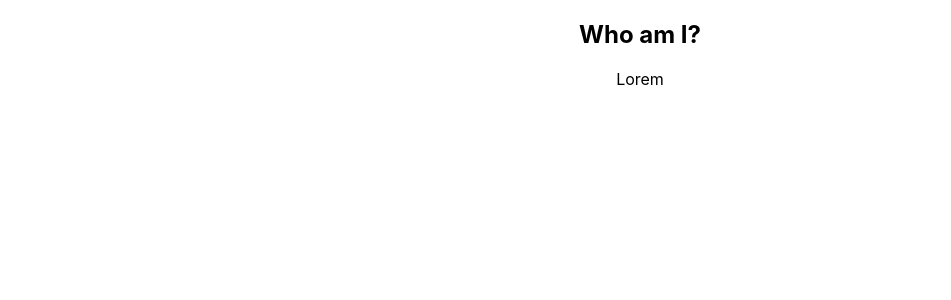
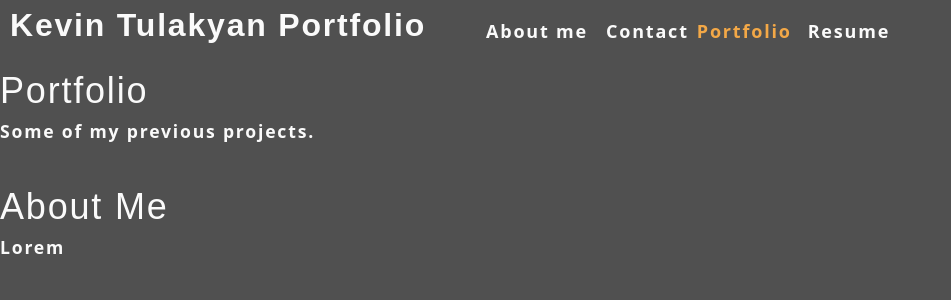
Before and after one commit to KevinTulakyan/React-Portfolio, a React (Create React App) app: page / in a window 1280 px wide. Shown: the top 300 px of the page, without its empty margins (0-951 px from the left). Built offline with nearby package versions, Linux system fonts and the light colour scheme.

Commit message:
added basic working ui

```diff
--- a/src/App.js
+++ b/src/App.js
@@ -1,9 +1,37 @@
-import './App.css';
-import About from './components/About'
+import React, { useState } from 'react';
+import Nav from './components/Nav';
+import About from './components/About';
+import Portfolio from './components/Portfolio';
+import ContactForm from './components/Contact';
+
 function App() {
+  const [contactSelected, setContactSelected] = useState(false);
+  const [categories] = useState([
+    { name: 'portfolio', description: 'Some of my previous projects.' },
+    { name: 'resume', description: 'Some of the things I am well versed in.' },
+  ]);
+
+  const [currentCategory, setCurrentCategory] = useState(categories[0]);
+
   return (
-    <div className="App">
-      <About />
+    <div>
+      <Nav
+          categories={categories}
+          setCurrentCategory={setCurrentCategory}
+          currentCategory={currentCategory}
+          contactSelected={contactSelected}
+          setContactSelected={setContactSelected}
+        ></Nav>
+      <main>
+        {!contactSelected ? (
+          <>
+            <Portfolio currentCategory={currentCategory}></Portfolio>
+            <About></About>
+          </>
+        ) : (
+          <ContactForm></ContactForm>
+        )}
+      </main>
     </div>
   );
 }
--- a/src/components/About/index.js
+++ b/src/components/About/index.js
@@ -3,7 +3,7 @@
 function About() {
     return(
         <section className="my-5">
-            <h1 id='about' >Who am I?</h1>
+            <h1 id='about' >About Me</h1>
             <p>Lorem</p>
         </section>
     );
--- a/src/components/Nav/index.js
+++ b/src/components/Nav/index.js
@@ -0,0 +1,59 @@
+import React, { useEffect } from "react";
+import { capitalizeFirstLetter } from "../../utils/helpers";
+
+function Nav(props) {
+    const {
+        categories = [],
+        setCurrentCategory,
+        currentCategory,
+        contactSelected,
+        setContactSelected
+    } = props;
+
+    useEffect(() => {
+        document.title = capitalizeFirstLetter(currentCategory.name);
+    }, [currentCategory]);
+
+    return (
+        <header className="flex-row px-1">
+            <h2>
+                <a data-testid="link" href="/">
+                    <span role="img" aria-label="camera">
+                        {" "}
+                    </span>{" "}
+                    Kevin Tulakyan Portfolio
+                </a>
+            </h2>
+            <nav>
+                <ul className="flex-row">
+                    <li className={`mx-2 ${contactSelected && 'navActive'}`}>
+                        <a href="#about" onClick={() => setContactSelected(false)}>
+                            About me
+                        </a>
+                    </li>
+                    <li>
+                        <span onClick={() => setContactSelected(true)}>Contact</span>
+                    </li>
+                    {categories.map((category) => (
+                        <li
+                        className={`mx-1 ${
+                          currentCategory.name === category.name && !contactSelected && `navActive`
+                          }`}
+                        key={category.name}
+                      >
+                            <span
+                                onClick={() => {
+                                    setCurrentCategory(category)
+                                }}
+                            >
+                                {capitalizeFirstLetter(category.name)}
+                            </span>
+                        </li>
+                    ))}
+                </ul>
+            </nav>
+        </header>
+    );
+}
+
+export default Nav;
--- a/src/components/Portfolio/index.js
+++ b/src/components/Portfolio/index.js
@@ -0,0 +1,13 @@
+import React from 'react';
+import { capitalizeFirstLetter } from '../../utils/helpers';
+
+function Portfolio(props) {
+  const { currentCategory } = props;
+  return (
+    <section>
+      <h1 data-testid="h1tag">{capitalizeFirstLetter(currentCategory.name)}</h1>
+      <p>{currentCategory.description}</p>
+    </section>
+  );
+}
+export default Portfolio;
--- a/src/index.css
+++ b/src/index.css
@@ -1,13 +1,295 @@
+
+mmin {
+	margin: 0 auto;
+	max-width: 90%;
+  padding: 50px 30px;
+}
+:root {
+  --primary: #8c54ff;
+  --secondary: #F3A847;
+  --tertiary: #B12704;
+  --light: #fafafa;
+  --dark: #505050;
+  --darker: #111111;
+  --error: rgb(228, 46, 1);
+  --spacing-one: calc(1rem * 0.5);
+  --spacing-two: calc(1rem);
+  --spacing-five: calc(2.5rem);
+
+}
+
+* {
+  box-sizing: border-box;
+}
+
+html,
+body {
+  min-height: 100%;
+}
+
 body {
   margin: 0;
-  font-family: -apple-system, BlinkMacSystemFont, 'Segoe UI', 'Roboto', 'Oxygen',
-    'Ubuntu', 'Cantarell', 'Fira Sans', 'Droid Sans', 'Helvetica Neue',
-    sans-serif;
-  -webkit-font-smoothing: antialiased;
-  -moz-osx-font-smoothing: grayscale;
+  padding: 0;
+  font-weight: 600;
+  line-height: 1.5;
+  font-size: 18px;
+  letter-spacing: .1em;
+  background: var(--dark);
+  color: var(--light);
+  font-family: 'system-ui';
+
 }
 
-code {
-  font-family: source-code-pro, Menlo, Monaco, Consolas, 'Courier New',
-    monospace;
+h1,
+h2,
+h3,
+h4,
+h5,
+h6 {
+  font-family:  sans-serif;
+  font-weight: 500;
+  margin: 5px 0;
+  line-height: 1.25;
 }
+
+h1 {
+  font-size: 2.25rem;
+}
+
+h2 {
+  font-size: 2rem;
+}
+
+h3 {
+  font-size: 1.75rem;
+}
+
+h4 {
+  font-size: 1.5rem;
+}
+
+h5 {
+  font-size: 1.25rem;
+}
+
+h6 {
+  font-size: 1rem;
+}
+
+p {
+  font-size: 1.1rem;
+  margin-top: 0;
+}
+
+a {
+  color: var(--tertiary);
+  text-decoration: none;
+  font-weight: bold;
+}
+
+a:hover {
+  text-decoration: underline;
+}
+
+header {
+  background: var(--dark);
+}
+
+header a {
+  color: var(--light);
+}
+
+button {
+  font-size: 1rem;
+  text-decoration: none;
+  padding: 0.25rem 1rem;
+  border-radius: .5rem;
+  border: none;
+  outline: none;
+  cursor: pointer;
+  margin: 0 1px;
+  background-color: var(--secondary);
+}
+
+button:hover {
+  opacity: .8;
+}
+
+button[disabled] {
+  cursor: default;
+  opacity: .8;
+}
+
+img {
+  max-width: 100%;
+}
+
+span[role="img"] {
+  cursor: default;
+}
+
+form {
+  width: 40%;
+}
+
+input {
+  font-size: 1rem;
+  padding: 0.25rem;
+  border: 1px solid var(--dark);
+  outline: none;
+  border-radius: 3px;
+  transition: box-shadow 0.2s;
+}
+
+input:focus {
+  border: 1px solid var(--secondary);
+  box-shadow: 0 0 .25rem rgba(0, 0, 0, .5);
+}
+
+li {
+  list-style: none;
+}
+
+nav a:hover {
+  text-decoration: none;
+}
+
+nav  li {
+  cursor: pointer;
+}
+
+textarea {
+	width: 600px;
+	height: 120px;
+	border: 3px solid #cccccc;
+	padding: 5px;
+}
+
+.container {
+  width: 85%;
+  max-width: 1200px;
+  margin-left: auto;
+  margin-right: auto;
+}
+
+.flex-row {
+  display: flex;
+  flex-wrap: wrap;
+}
+
+.space-between {
+  justify-content: space-between;
+}
+
+.flex-end {
+  justify-content: flex-end;
+}
+
+.mx-1 {
+  margin-right: var(--spacing-one);
+  margin-left: var(--spacing-one);
+}
+
+.mx-2 {
+  margin-right: var(--spacing-two);
+  margin-left: var(--spacing-two);
+}
+
+.my-1 {
+  margin-top: var(--spacing-one);
+  margin-bottom: var(--spacing-one);
+}
+
+.my-2 {
+  margin-top: var(--spacing-two);
+  margin-bottom: var(--spacing-two);
+}
+
+.my-5 {
+  margin-top: var(--spacing-five);
+  margin-bottom: var(--spacing-five);
+}
+
+.px-1 {
+  padding-right: var(--spacing-one);
+  padding-left: var(--spacing-one);
+}
+
+.px-2 {
+  padding-right: var(--spacing-two);
+  padding-left: var(--spacing-two);
+}
+
+.py-1 {
+  padding-top: var(--spacing-one);
+  padding-bottom: var(--spacing-one);
+}
+
+.py-2 {
+  padding-top: var(--spacing-two);
+  padding-bottom: var(--spacing-two);
+}
+
+.card {
+  width: 25%;
+  text-align: center;
+}
+
+.img-thumbnail {
+  width: auto;
+  height: 300px;
+  margin-bottom: 50px;
+  cursor: pointer;
+}
+
+.modalBackdrop {
+	background: rgba(0, 0, 0, .65);
+	bottom: 0;
+	left: 0;
+	overflow: auto;
+	position: fixed;
+	right: 0;
+	top: 0;
+	z-index: 1;
+}
+
+.modalContainer {
+	background: var(--darker);
+	border-radius: 5px;
+	max-width: 100%;
+	margin: 50px auto;
+	padding: 15px;
+	width: 960px;
+}
+
+.modalTitle {
+	font-size: 18px;
+	font-weight: 600;
+	margin-bottom: 25px;
+}
+
+button {
+	background: var(--primary);
+	border: 0;
+	border-radius: 5px;
+	color: #fff;
+	cursor: pointer;
+	font-size: 16px;
+	font-weight: 600;
+	margin-bottom: 30px;
+	padding: 10px 15px;
+}
+
+a {
+	border-radius: 5px;
+	color: var(--primary);
+	font-weight: 600;
+	padding: 2px 4px;
+	margin-left: -2px;
+	margin-right: -2px;
+
+}
+
+.navActive {
+  color: var(--secondary);
+}
--- /dev/null
+++ b/src/utils/helpers.js
@@ -0,0 +1,8 @@
+export function capitalizeFirstLetter(string) {
+  return string.charAt(0).toUpperCase() + string.slice(1);
+}
+
+export function validateEmail(email) {
+  var re = /^(([^<>()[\]\\.,;:\s@"]+(\.[^<>()[\]\\.,;:\s@"]+)*)|(".+"))@((\[[0-9]{1,3}\.[0-9]{1,3}\.[0-9]{1,3}\.[0-9]{1,3}\])|(([a-zA-Z\-0-9]+\.)+[a-zA-Z]{2,}))$/;
+  return re.test(String(email).toLowerCase());
+}
```
